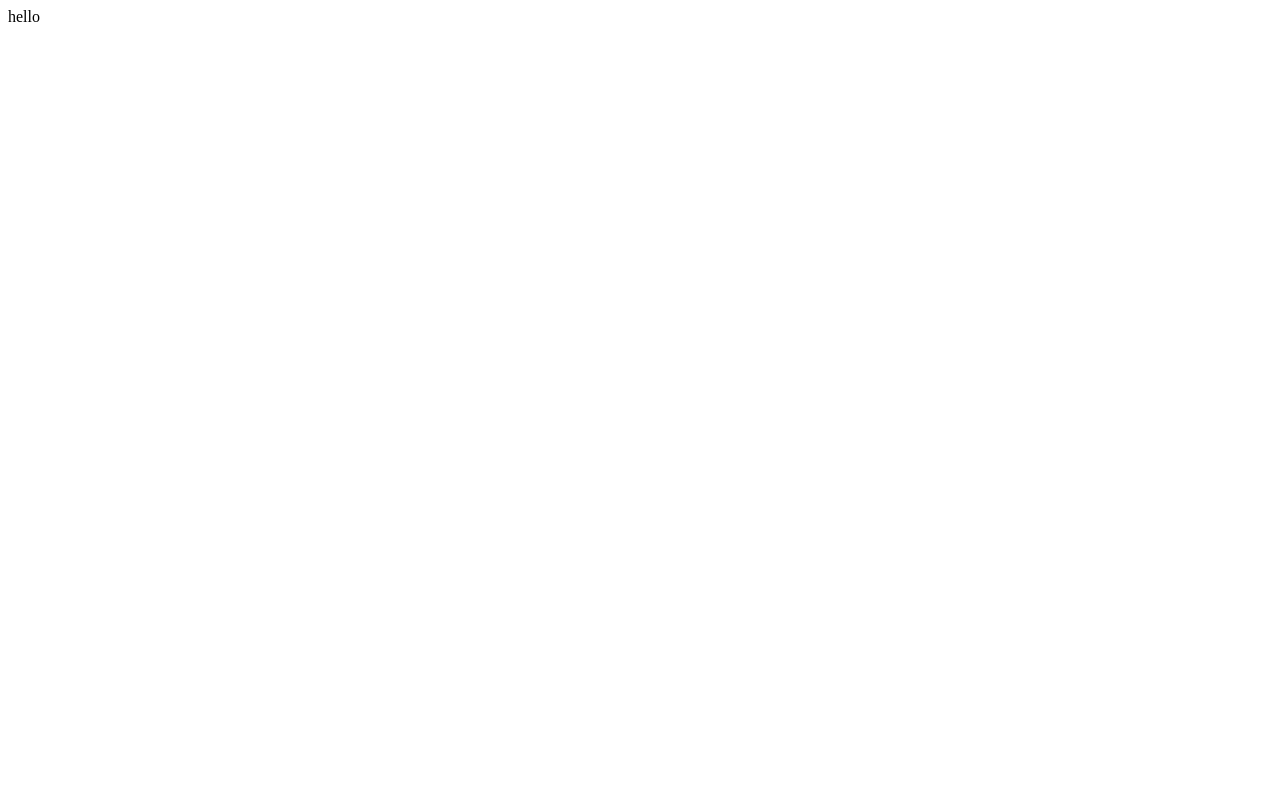
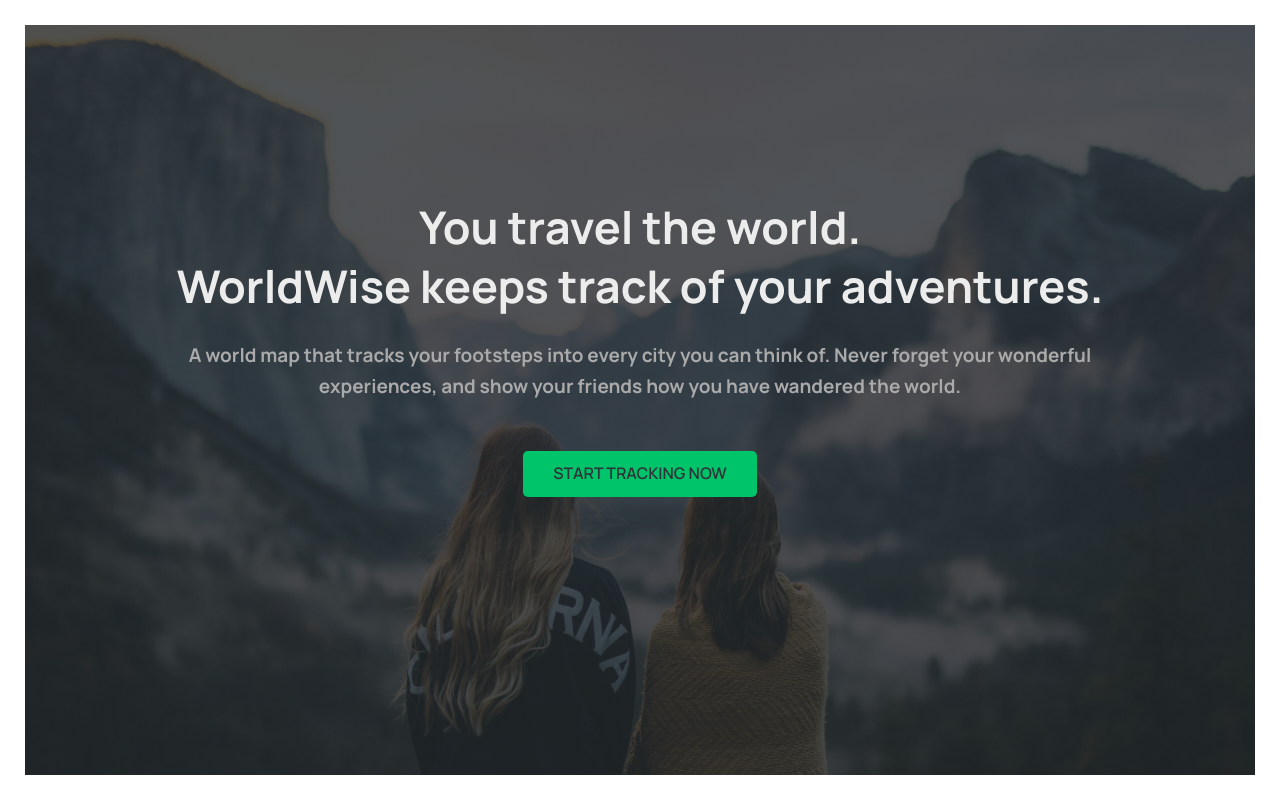
Before and after one commit to ha1dysh/world-wise, a Next.js app: page /home in a window 1280 px wide. Built offline with nearby package versions, Linux system fonts and the light colour scheme.

Commit message:
sass, styles, home-page

```diff
--- a/package.json
+++ b/package.json
@@ -17,6 +17,7 @@
     "next": "13.4.13",
     "react": "18.2.0",
     "react-dom": "18.2.0",
+    "sass": "^1.64.2",
     "typescript": "5.1.6"
   }
 }
--- /dev/null
+++ b/src/app/home/page.module.scss
@@ -0,0 +1,47 @@
+.homepage {
+	height: calc(100dvh - 5rem);
+	margin: 2.5rem;
+	background-image: linear-gradient(
+			rgba(36, 42, 46, 0.8),
+			rgba(36, 42, 46, 0.8)
+		),
+		url("/bg.jpg");
+	background-size: cover;
+	background-position: center;
+	padding: 2.5rem 5rem;
+}
+
+.homepage main {
+	display: flex;
+	flex-direction: column;
+	height: 85%;
+	align-items: center;
+	justify-content: center;
+	gap: 2.5rem;
+	text-align: center;
+}
+
+.homepage h1 {
+	font-size: 4.5rem;
+	line-height: 1.3;
+}
+
+.homepage h2 {
+	width: 90%;
+	font-size: 1.9rem;
+	color: var(--color-light--1);
+	margin-bottom: 2.5rem;
+}
+
+.homepage a:link,
+.homepage a:visited {
+	display: inline-block;
+	background-color: var(--color-brand--2);
+	color: var(--color-dark--1);
+	text-transform: uppercase;
+	text-decoration: none;
+	font-size: 1.6rem;
+	font-weight: 600;
+	padding: 1rem 3rem;
+	border-radius: 5px;
+}
--- a/src/app/home/page.tsx
+++ b/src/app/home/page.tsx
@@ -1,5 +1,22 @@
-import styles from "./page.module.css";
+import Link from "next/link";
+import styles from "./page.module.scss";
 
 export default function Home() {
-	return <main>hello</main>;
+	return (
+		<div className={styles.homepage}>
+			<main>
+				<h1>
+					You travel the world.
+					<br />
+					WorldWise keeps track of your adventures.
+				</h1>
+				<h2>
+					A world map that tracks your footsteps into every city you
+					can think of. Never forget your wonderful experiences, and
+					show your friends how you have wandered the world.
+				</h2>
+				<Link href='/main/cities'>Start tracking now</Link>
+			</main>
+		</div>
+	);
 }
--- a/src/app/layout.tsx
+++ b/src/app/layout.tsx
@@ -1,4 +1,4 @@
-import "./globals.css";
+import "./styles/main.scss";
 import type { Metadata } from "next";
 
 export const metadata: Metadata = {
--- /dev/null
+++ b/src/app/styles/globals.scss
@@ -0,0 +1,33 @@
+@import "https://unpkg.com/leaflet@1.7.1/dist/leaflet.css";
+@import "https://fonts.googleapis.com/css2?family=Manrope:wght@400;600;700;800&display=swap";
+
+html {
+	font-size: 10px;
+}
+
+body {
+	font-family: "Manrope", sans-serif;
+	color: var(--color-light--2);
+	font-weight: 400;
+	line-height: 1.6;
+}
+
+label {
+	font-size: 1.6rem;
+	font-weight: 600;
+}
+
+input,
+textarea {
+	width: 100%;
+	padding: 0.8rem 1.2rem;
+	font-family: inherit;
+	font-size: 1.6rem;
+	border-radius: 5px;
+	background-color: var(--color-light--3);
+	transition: all 0.2s;
+}
+
+input:focus {
+	background-color: #fff;
+}
--- /dev/null
+++ b/src/app/styles/main.scss
@@ -0,0 +1,3 @@
+@import "./globals.scss";
+@import "./reset.scss";
+@import "./vars.scss";
--- /dev/null
+++ b/src/app/styles/reset.scss
@@ -0,0 +1,18 @@
+* {
+	padding: 0;
+	margin: 0;
+	box-sizing: inherit;
+}
+
+html {
+	box-sizing: border-box;
+}
+
+input,
+textarea {
+	border: none;
+}
+
+input:focus {
+	outline: none;
+}
--- /dev/null
+++ b/src/app/styles/vars.scss
@@ -0,0 +1,11 @@
+:root {
+	--color-brand--1: #ffb545;
+	--color-brand--2: #00c46a;
+
+	--color-dark--0: #242a2e;
+	--color-dark--1: #2d3439;
+	--color-dark--2: #42484d;
+	--color-light--1: #aaa;
+	--color-light--2: #ececec;
+	--color-light--3: #d6dee0;
+}
```
Also changed, not shown: src/app/globals.css (deleted), src/app/home/page.module.css (deleted), 1 other file (tests, documents, lock files or other folders).
